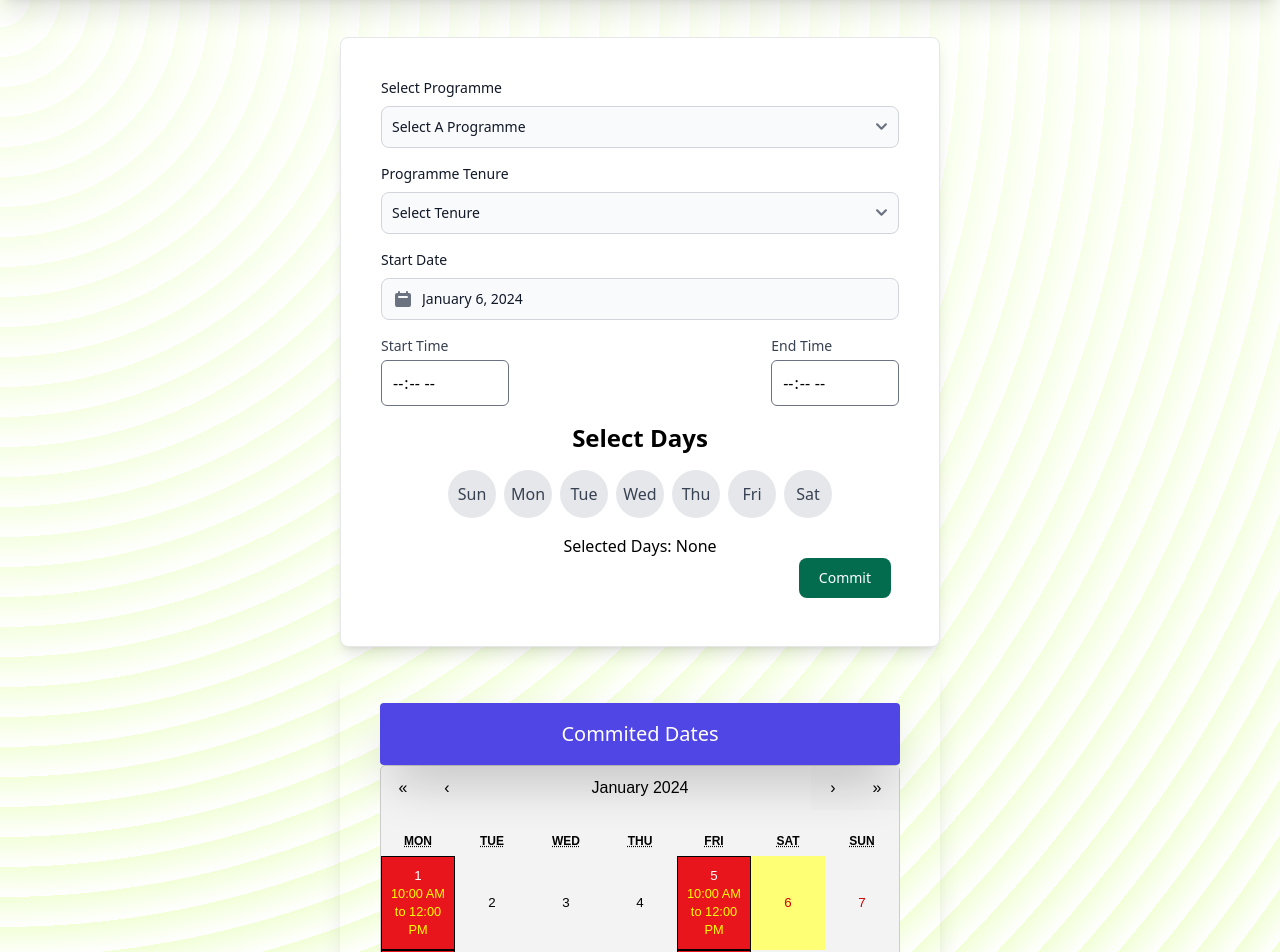
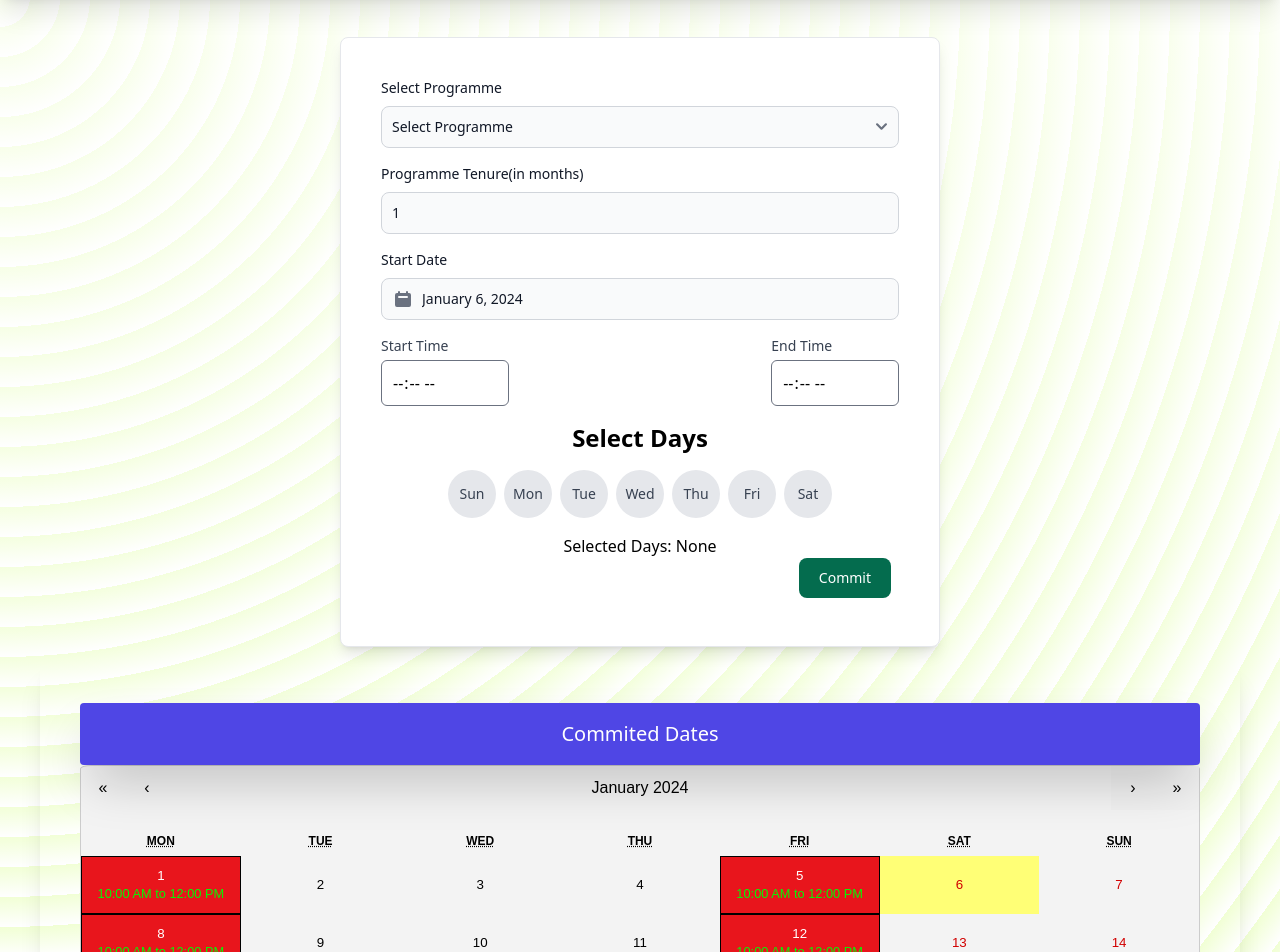
Before and after one commit to Souryadeep713101/anudeep, a React (Create React App) app: page /MentorCommitment in a window 1280 px wide. Shown: the part 121-1073 px from the top of the page. Built offline with nearby package versions, Linux system fonts and the light colour scheme.

Commit message:
Sixth version

```diff
--- a/package.json
+++ b/package.json
@@ -7,6 +7,7 @@
     "@testing-library/react": "^13.4.0",
     "@testing-library/user-event": "^13.5.0",
     "autoprefixer": "^10.4.16",
+    "axios": "^1.6.5",
     "flowbite-react": "^0.7.2",
     "postcss": "^8.4.32",
     "react": "^18.2.0",
--- a/src/Components/MentorCommitment.jsx
+++ b/src/Components/MentorCommitment.jsx
@@ -2,6 +2,7 @@ import React , {useState} from 'react'
 import { Datepicker } from 'flowbite-react';
 import CommitmentCalendar from './CommitmentCalendar';
 import { toast } from 'react-toastify';
+import axios from 'axios';
 
 export default function MentorCommitment() {
 
@@ -16,7 +17,7 @@ export default function MentorCommitment() {
     } else {
       setSelectedDays([...selectedDays, day]);
     }
-    setFormData((prevFormData)=>{ return { ...prevFormData, ["selected-days"] : [...selectedDays ,day] }})
+    setFormData((prevFormData)=>{ return { ...prevFormData, selectedDays : [...selectedDays ,day] }})
   };
 
 
@@ -24,77 +25,86 @@ export default function MentorCommitment() {
    setFormData((prevFormData)=>{
     return {...prevFormData , [e.target.name]  : e.target.value}
    })
+   if(e.target.name == "timeStart") document.getElementById("time-input-end").setAttribute("min" , e.target.value)
+
+ }
+const onSubmit = async (e)=>{
+e.preventDefault();
+try{
 
 
- }
-const onSubmit = (e)=>{
-e.preventDefault();
+ console.log(formData)
 
+ const response = await axios.post("https://ae731edf-571c-430a-b094-9cce57a25653.mock.pstmn.io/mentor/commit"  , {useId : "souryadeep123" , ...formData } )
+ console.log(response.status)
 toast.success('🦄 Commited Successfully');
-console.log(formData)
+
 e.target.reset()
 setSelectedDays([])
 setFormData({})
+}
+catch(e) {
+
+}
+
 
 }
 
 
   return (
-<div className='flex items-center justify-between w-full h-full flex-col justify-around'>
-<form className='flex flex-col align-center justify-between w-1/2  p-10 border bg-white border border-gray-200 rounded-lg shadow-lg' onSubmit={onSubmit}>
+<div className='flex items-center justify-between w-full h-full   flex-col justify-around'>
+<form className='flex flex-col align-center justify-between  min-w-fit w-1/2 p-10  bg-white border border-gray-200 rounded-lg shadow-lg' onSubmit={onSubmit}>
 
 
 <div className='input-container'>
-<label htmlFor="select-programme" className="block mb-2 text-sm font-medium text-gray-900 dark:text-white">Select Programme</label>
-<select  onChange = {onChange}name="select-programme" className="bg-gray-50 border border-gray-300 text-gray-900 text-sm rounded-lg focus:ring-blue-500 focus:border-blue-500 block w-full p-2.5 dark:bg-gray-700 dark:border-gray-600 dark:placeholder-gray-400 dark:text-white dark:focus:ring-blue-500 dark:focus:border-blue-500" required>
-<option value="NULL">Select A Programme</option>
+<label htmlFor="selectedProgramme" className="block mb-2 text-sm font-medium text-gray-900 dark:text-white">Select Programme</label>
+<select   name="selectedProgramme" onChange = {onChange} className="bg-gray-50 border border-gray-300 text-gray-900 text-sm rounded-lg focus:ring-blue-500 focus:border-blue-500 block w-full p-2.5" required>
+<option value="" disabled selected hidden>Select Programme</option>
   <option value="Java">Java</option>
   <option value="C++">C++</option>
   <option value="Python">Python</option>
   <option value="React">React</option>
 </select>
 </div>
-<div className='input-container'><label htmlFor="programme-tenure" className="block mb-2 text-sm font-medium text-gray-900 dark:text-white">Programme Tenure</label>
-<select   onChange = {onChange} required name="programme-tenure" className="bg-gray-50 border border-gray-300 text-gray-900 text-sm rounded-lg focus:ring-blue-500 focus:border-blue-500 block w-full p-2.5 dark:bg-gray-700 dark:border-gray-600 dark:placeholder-gray-400 dark:text-white dark:focus:ring-blue-500 dark:focus:border-blue-500">
-<option value="NULL">Select Tenure</option>
-  <option value="1year">1year</option>
-  <option value="2year">2year</option>
-  <option value="3year">3year</option>
-  <option value="4year">4year</option>
-</select>
+<div className='input-container'><label htmlFor="programmeTenure" className="block mb-2 text-sm font-medium text-gray-900 dark:text-white">Programme Tenure(in months)</label>
+<input defaultValue="1" min="1" onChange = {onChange}  type="number" required name="programmeTenure" className="bg-gray-50 border border-gray-300 text-gray-900 text-sm rounded-lg focus:ring-blue-500 focus:border-blue-500 block w-full p-2.5"/>
+
+
 </div>
 <div className='input-container'>
-<label htmlFor="programme-tenure" className="block mb-2 text-sm font-medium text-gray-900 dark:text-white">Start Date</label>
-<Datepicker onSelectedDateChanged={(date)=>{
+<label  className="block mb-2 text-sm font-medium text-gray-900">Start Date</label>
+<Datepicker minDate={new Date()}
+onSelectedDateChanged={(date)=>{
   setFormData((prevFormData)=>{
-    return {...prevFormData , ["start-date"] : date }
+    return {...prevFormData , startDate : date }
   })
 }}  required/>
 </div>
-<div className='flex justify-between input-container'>
-  <div >
-  <label htmlFor="time-input-start" className="block text-sm font-medium text-gray-700 w-full">Start Time</label>
+<div className='flex flex-row justify-between input-container'>
+  <div className="mb-4 md:mb-0">
+    <label htmlFor="timeStart" className="block text-sm font-medium text-gray-700">Start Time</label>
     <input
       onChange={onChange}
       required
       type="time"
       id="time-input"
-    name="time-input-start"
-    className="mt-1 p-2.5 border rounded-md w-full focus:outline-none focus:ring focus:border-blue-300"
+      name="timeStart"
+      className="mt-1 p-2.5 border rounded-md focus:outline-none focus:ring focus:border-blue-300"
     />
   </div>
-<div >
+  <div className="md:ml-4">
     <label htmlFor="time-input" className="block text-sm font-medium text-gray-700">End Time</label>
     <input
       onChange={onChange}
       required
       type="time"
       id="time-input-end"
-    name="time-input-end"
-    className="mt-1 p-2.5 border rounded-md w-full focus:outline-none focus:ring focus:border-blue-300"
+      name="timeEnd"
+      className="mt-1 p-2.5 border rounded-md focus:outline-none focus:ring focus:border-blue-300"
     />
   </div>
 </div>
+
 
 <div>
 
@@ -107,7 +117,7 @@ setFormData({})
            type='button'
             key={day}
             onClick={() => toggleDay(day)}
-            className={`w-12 h-12 flex items-center justify-center rounded-full focus:outline-none ${
+            className={`lg:w-12 lg:h-12 sm:text-sm flex items-center justify-center rounded-full focus:outline-none ${
               selectedDays.includes(day) ? 'bg-blue-500 text-white' : 'bg-gray-200 text-gray-700'
             }`}
           >
--- a/src/Components/ProgrammeView.jsx
+++ b/src/Components/ProgrammeView.jsx
@@ -3,13 +3,16 @@ import SignUp from './SignUp'
 
 export default function ProgrammeView() {
   const [isProgramSelected,setIsProgramSelected] = useState(false);
+  const onChange = ()=>{
+    setIsProgramSelected(true)
+  }
   return isProgramSelected?<SignUp/>:(
     <div className='max-w-md mx-auto border border-blue-700 rounded-lg shadow-lg m-2 p-4 justify-center'>ProgrammeView
 
       <div className="block max-w-sm p-6 bg-white border border-gray-200 rounded-lg shadow hover:bg-gray-100 dark:bg-gray-800 dark:border-gray-700 dark:hover:bg-gray-700">
 
       <label for="countries" className="block mb-2 text-sm font-medium text-gray-900 dark:text-white">Select a Program</label>
-      <select id="countries" class="bg-gray-50 border border-gray-300 text-gray-900 text-sm rounded-lg focus:ring-blue-500 focus:border-blue-500 block w-full p-2.5 dark:bg-gray-700 dark:border-gray-600 dark:placeholder-gray-400 dark:text-white dark:focus:ring-blue-500 dark:focus:border-blue-500">
+      <select onChange={onChange} id="countries" class="bg-gray-50 border border-gray-300 text-gray-900 text-sm rounded-lg focus:ring-blue-500 focus:border-blue-500 block w-full p-2.5 dark:bg-gray-700 dark:border-gray-600 dark:placeholder-gray-400 dark:text-white dark:focus:ring-blue-500 dark:focus:border-blue-500">
         <option selected>Choose Your Program</option>
         <option value="US">Java</option>
         <option value="CA">Python</option>
--- a/src/HighlightedCalendar.css
+++ b/src/HighlightedCalendar.css
@@ -1,5 +1,5 @@
 .cal-container {
-    max-width: 50%;
+
     margin: 1rem auto;
 
 
@@ -15,6 +15,7 @@
   }
 
   .cal-day {
+    min-height: fit-content;
     text-align: center;
     font-size: 1rem;
     padding: 0.5rem;
@@ -28,12 +29,13 @@
 
   .highlighted-content {
     font-size: 0.8rem;
-    color: yellow;
+    color: rgb(5, 247, 5);
   }
 
   .react-calendar {
-
     width: 100%;
+    min-width: min-content;
+    min-height: min-content;
     border-radius: 1%;
     background-color:  #f3f3f3;  /* Set your desired background color */
     border: 1px solid #ccc;  /* Add a border for better visibility */
```
Also changed, not shown: src/index.css (+6 -5 lines), 1 other file (tests, documents, lock files or other folders). Lines whose indentation alone changed are shown as unchanged.
